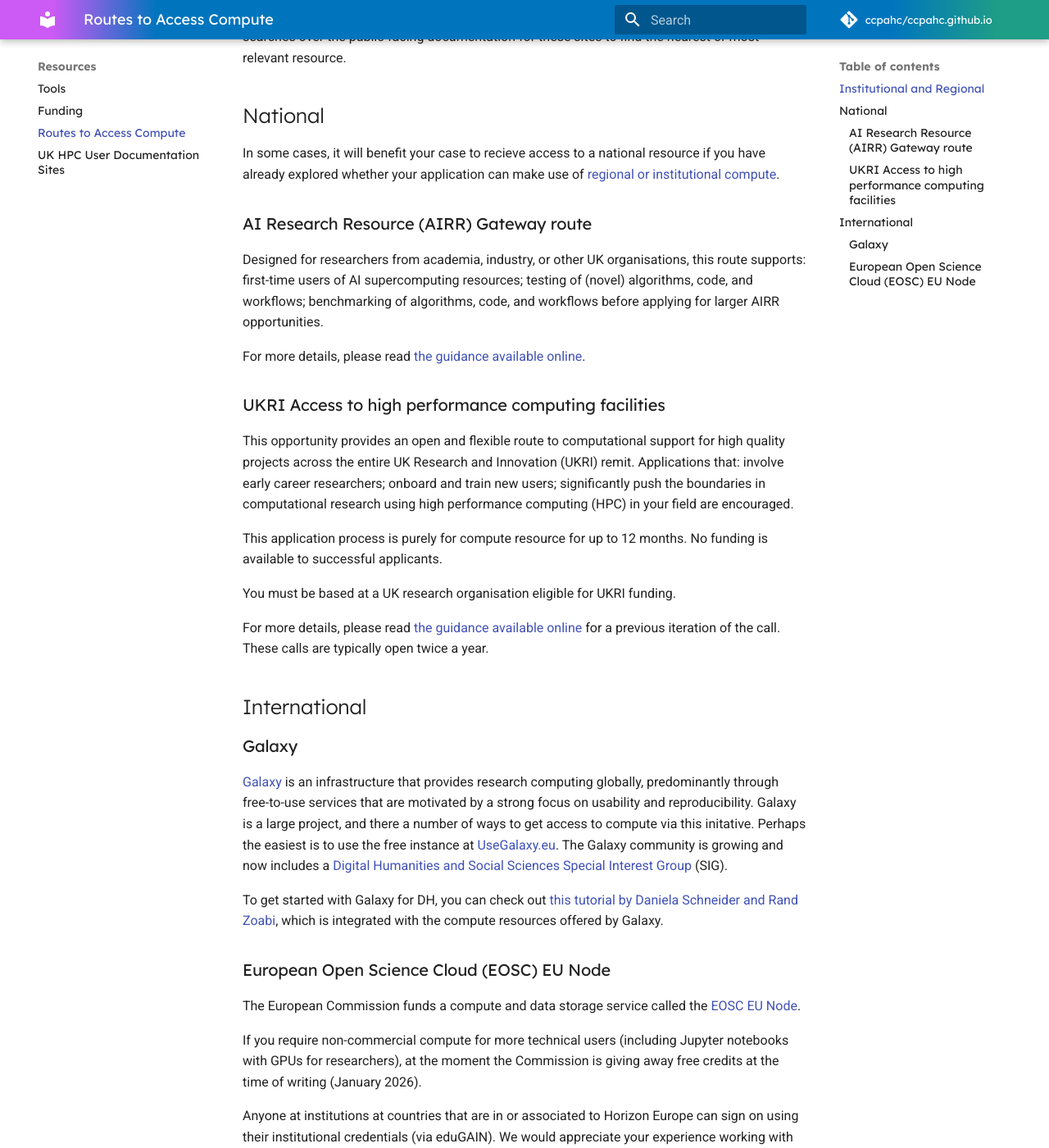
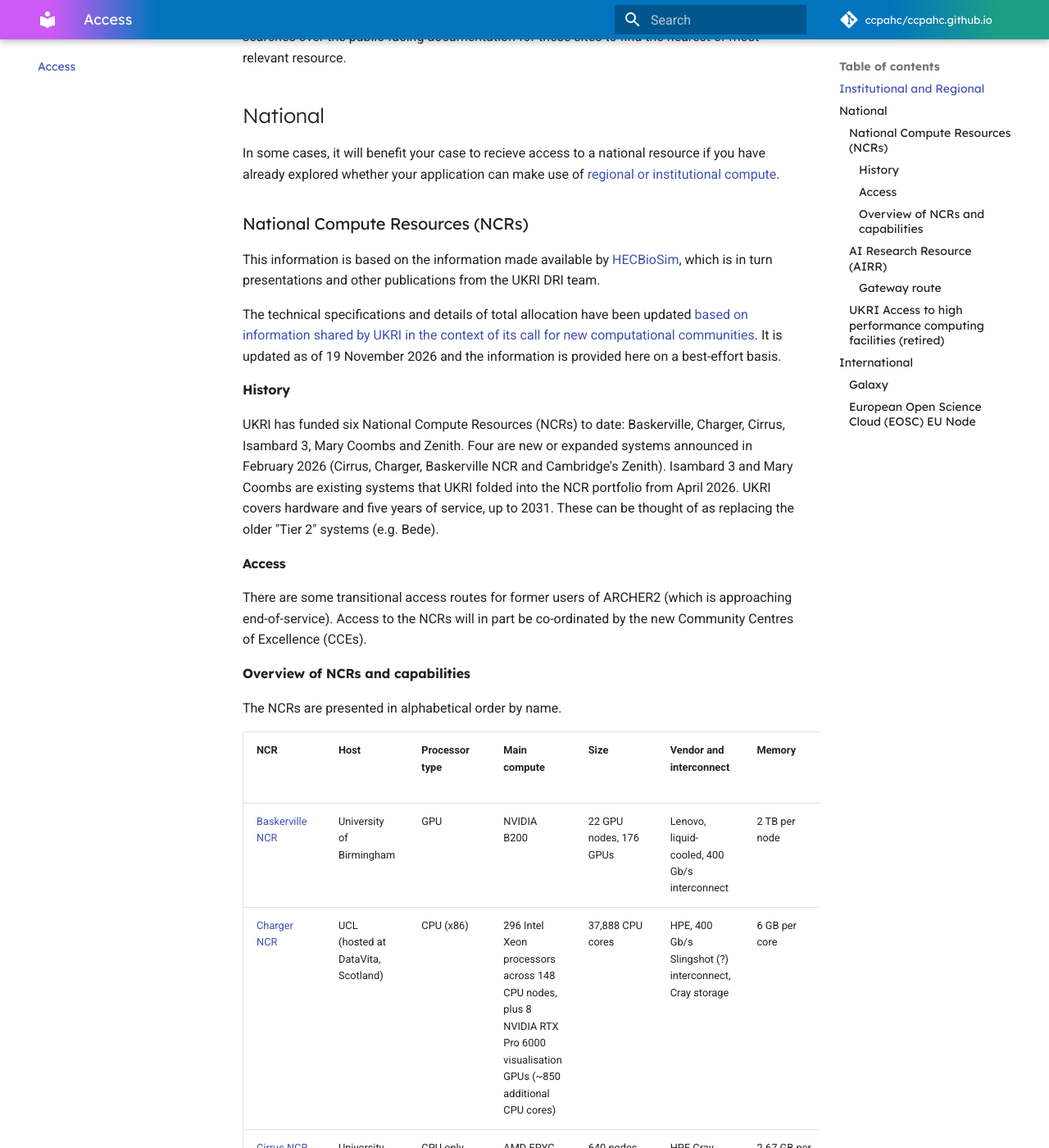
Before and after one commit to ccpahc/ccpahc.github.io, an MkDocs documentation site: the page built from docs/resources/routes-to-access-compute.md, in a window 1280 px wide and 1400 px high, scrolled down 544 px. Shown: the whole window at 82% size. Built offline with MkDocs 1.6.1 and Material for MkDocs 9.7.7, drawn with Linux system fonts in a browser that asks for light colours; comment, search, counter and statistics services are not loaded; some of the changed text lies outside the part shown.

Commit message:
Add access information about NCRs.

```diff
--- a/docs/resources/routes-to-access-compute.md
+++ b/docs/resources/routes-to-access-compute.md
@@ -12,15 +12,46 @@ CCP-AHC maintains an index of [institutional and regional compute sites](./sites
 
 In some cases, it will benefit your case to recieve access to a national resource if you have already explored whether your application can make use of [regional or institutional compute](./sites.md).
 
-### AI Research Resource (AIRR) Gateway route
+### National Compute Resources (NCRs)
+
+This information is based on the information made available by [HECBioSim](https://www.hecbiosim.org/access-hpc/ukri-ncrs), which is in turn presentations and other publications from the UKRI DRI team.
+
+The technical specifications and details of total allocation have been updated [based on information shared by UKRI in the context of its call for new computational communities](https://www.ukri.org/opportunity/uk-compute-roadmap-community-centres-of-excellence/). It is updated as of 19 November 2026 and the information is provided here on a best-effort basis.
+
+#### History
+
+UKRI has funded six National Compute Resources (NCRs) to date: Baskerville, Charger, Cirrus, Isambard 3, Mary Coombs and Zenith. Four are new or expanded systems announced in February 2026 (Cirrus, Charger, Baskerville NCR and Cambridge's Zenith). Isambard 3 and Mary Coombs are existing systems that UKRI folded into the NCR portfolio from April 2026. UKRI covers hardware and five years of service, up to 2031. These can be thought of as replacing the older "Tier 2" systems (e.g. Bede).
+
+#### Access
+
+There are some transitional access routes for former users of ARCHER2 (which is approaching end-of-service). Access to the NCRs will in part be co-ordinated by the new Community Centres of Excellence (CCEs).
+
+#### Overview of NCRs and capabilities
+
+The NCRs are presented in alphabetical order by name.
+
+| NCR | Host | Processor type | Main compute | Size | Vendor and interconnect | Memory | UKRI allocation per year |
+|---|---|---|---|---|---|---|---|
+| [Baskerville NCR](https://www.baskerville.ac.uk/) | University of Birmingham | GPU | NVIDIA B200 | 22 GPU nodes, 176 GPUs | Lenovo, liquid-cooled, 400 Gb/s interconnect | 2 TB per node | 1,464,672 GPU hours |
+| [Charger NCR](https://www.ucl.ac.uk/life-sciences/news/ucl-host-ps195m-charger-supercomputing-facility-will-power-next-gen-life-sciences-research) | UCL (hosted at DataVita, Scotland) | CPU (x86) | 296 Intel Xeon processors across 148 CPU nodes, plus 8 NVIDIA RTX Pro 6000 visualisation GPUs (~850 additional CPU cores) | 37,888 CPU cores | HPE, 400 Gb/s Slingshot (?) interconnect, Cray storage | 6 GB per core | 315,303,936 core hours |
+| [Cirrus NCR](https://www.cirrus.ac.uk/) | University of Edinburgh (EPCC) | CPU only (x86) | AMD EPYC 9825 “Turin”, two processors per node | 640 nodes, 184,320 CPU cores | HPE Cray EX4000, 200 Gb/s Slingshot 11 interconnect | 2.67 GB per core | 1,533,911,040 core hours |
+| [Isambard 3 NCR](https://www.bristol.ac.uk/research/centres/bristol-supercomputing/) | University of Bristol (BriCS, with the GW4 universities) | CPU only (Arm) | NVIDIA Grace-Grace processors | 380 nodes, 54,720 CPU cores | HPE Cray XD224, 200 Gb/s interconnect, 2 PB Lustre storage | 1.67 GB per core | 455,379,840 core hours* |
+| [Mary Coombs NCR](https://www.hartree.stfc.ac.uk/technologies/mary-coombs/) | STFC Hartree Centre, Daresbury | GPU | NVIDIA H100 | 157 GPU nodes, 628 GPUs | NDR200 InfiniBand interconnect | 0.5 TB per node | 5,226,216 GPU hours* |
+| [Zenith NCR](https://docs.hpc.cam.ac.uk/hpc/user-guide/zenith-quickstart.html) | University of Cambridge | GPU | AMD Instinct MI355X, eight GPUs per node | NCR allocation: 28 GPU nodes, 224 GPUs | Dell PowerEdge XE9785L, 400 Gb/s interconnect | 2.3 TB per node | 1,864,128 GPU hours |
+
+\* The UKRI allocation figures are indicative and may be subject to change. [Source](https://view.officeapps.live.com/op/view.aspx?src=https%3A%2F%2Fwww.ukri.org%2Fwp-content%2Fuploads%2F2026%2F11%2FUKRI-10112026-OPP1457-UK-Compute-Roadmap-Communities-Centres-of-Excellence-Outline-Stage-Additional-Information.docx&wdOrigin=BROWSELINK)
+
+### AI Research Resource (AIRR)
+
+#### Gateway route
 
 Designed for researchers from academia, industry, or other UK organisations, this route supports: first-time users of AI supercomputing resources; testing of (novel) algorithms, code, and workflows; benchmarking of algorithms, code, and workflows before applying for larger AIRR opportunities.
 
 For more details, please read [the guidance available online](https://www.gov.uk/government/publications/ai-research-resource/airr-gateway-route-ukri-guidance).
 
-### UKRI Access to high performance computing facilities
+### UKRI Access to high performance computing facilities (retired)
 
-This opportunity provides an open and flexible route to computational support for high quality projects across the entire UK Research and Innovation (UKRI) remit. Applications that: involve early career researchers; onboard and train new users; significantly push the boundaries in computational research using high performance computing (HPC) in your field are encouraged.
+This opportunity provided an open and flexible route to computational support for high quality projects across the entire UK Research and Innovation (UKRI) remit. Applications that: involve early career researchers; onboard and train new users; significantly push the boundaries in computational research using high performance computing (HPC) in your field are encouraged.
 
 This application process is purely for compute resource for up to 12 months. No funding is available to successful applicants.
 
--- a/mkdocs.yml
+++ b/mkdocs.yml
@@ -60,7 +60,6 @@ extra:
 
 nav:
   - Home: index.md
-  - About: about.md
   - Activities:
       - activities/index.md
       - CCP-AHC Community Forum: activities/community-forum.md
@@ -74,8 +73,9 @@ nav:
             - activities/town-hall-2026/index.md
             - Agenda: activities/town-hall-2026/agenda.md
   - Blog: blog/index.md
+  - Access: resources/routes-to-access-compute.md
   - Resources:
       - Tools: resources/tools.md
       - Funding: resources/funding.md
-      - Routes to Access Compute: resources/routes-to-access-compute.md
       - UK HPC User Documentation Sites: resources/sites.md
+  - About: about.md
```
